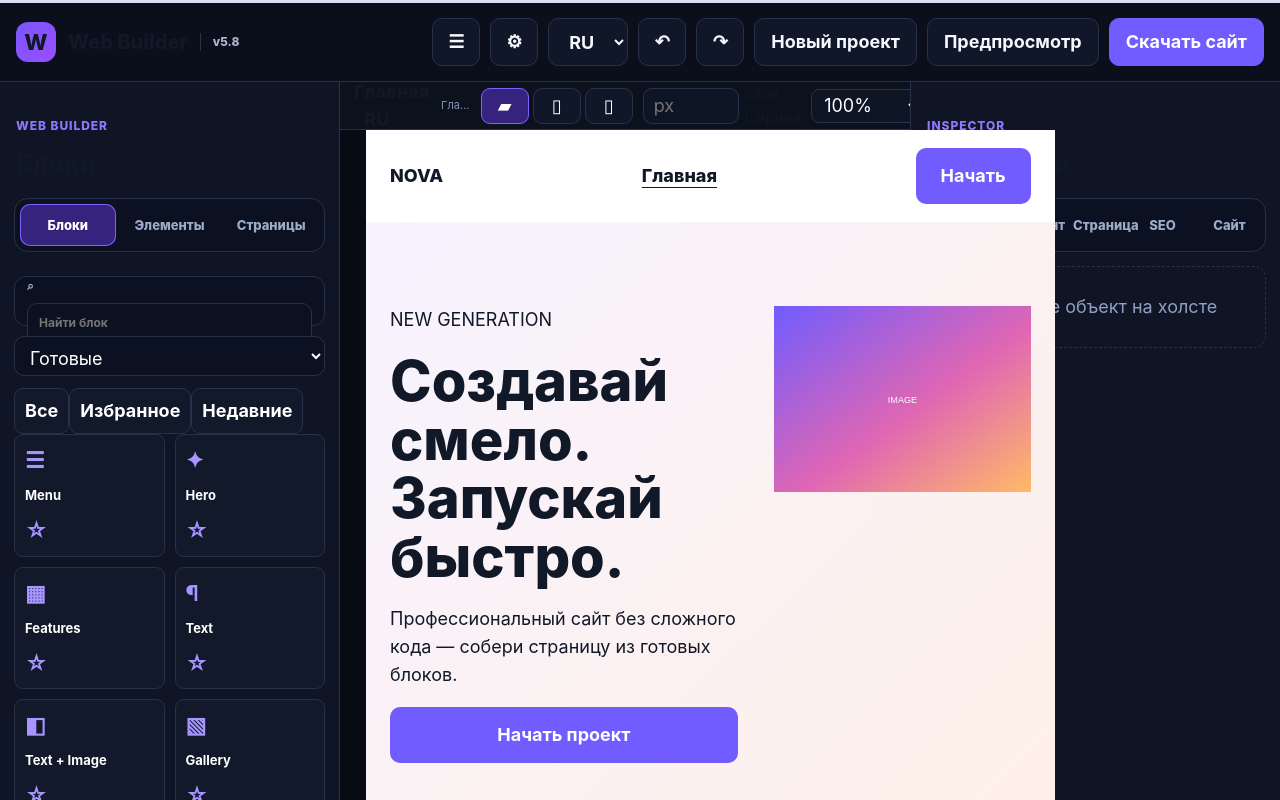
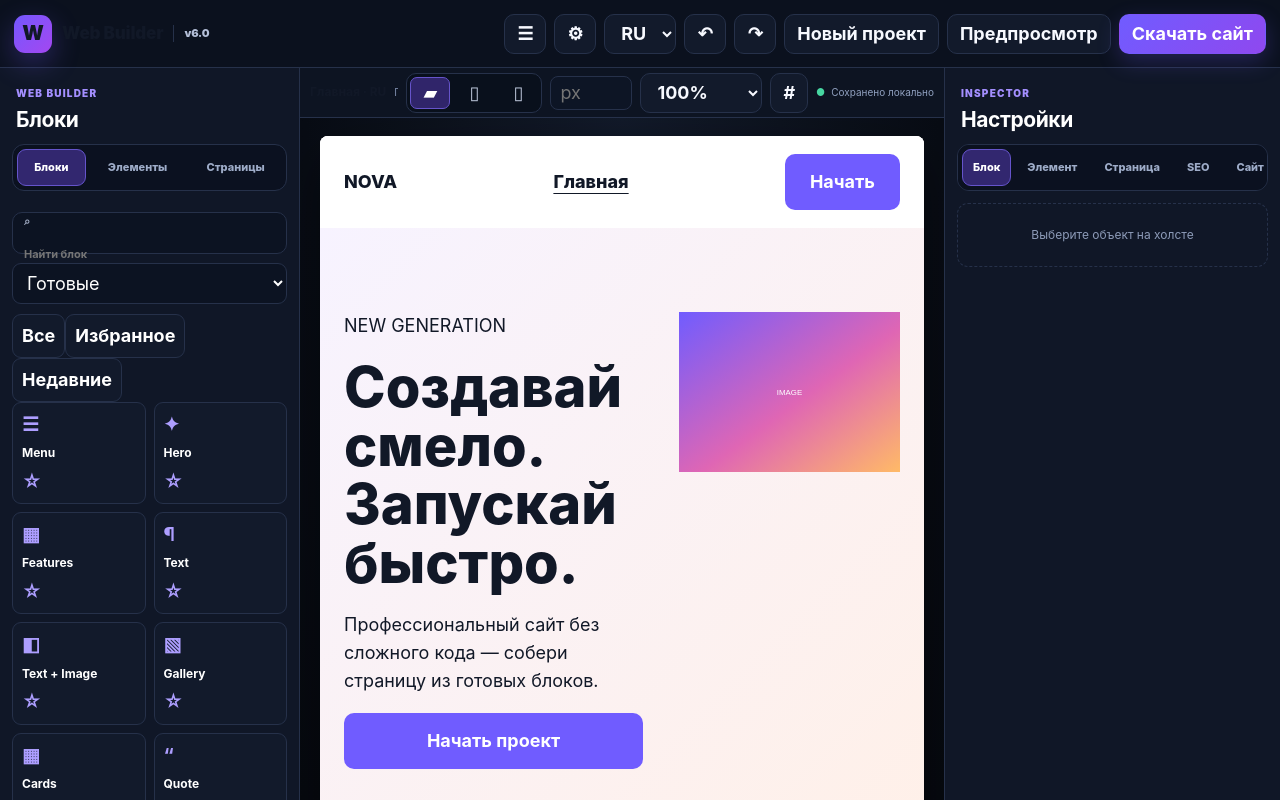
Before and after one commit to alekberqasimov/web-builder, a plain HTML site: page index.html in a window 1280 px wide. Drawn offline with nearby package versions, Linux system fonts and the light colour scheme.

Commit message:
feat: switch Web Builder to clean v6 shell

```diff
--- a/index.html
+++ b/index.html
@@ -2,68 +2,100 @@
 <html lang="ru">
 <head>
   <meta charset="utf-8">
-  <meta name="viewport" content="width=device-width,initial-scale=1,maximum-scale=1">
-  <meta name="theme-color" content="#0b1020">
-  <title>Web Builder v5.8</title>
-  <link rel="stylesheet" href="v5.css?v=5.8">
-  <link rel="stylesheet" href="v5-mobile-fix.css?v=5.8">
+  <meta name="viewport" content="width=device-width,initial-scale=1,maximum-scale=1,viewport-fit=cover">
+  <meta name="theme-color" content="#0b111e">
+  <meta name="color-scheme" content="dark">
+  <title>Web Builder v6</title>
+  <link rel="stylesheet" href="v6.css?v=6.0">
   <script src="https://cdn.jsdelivr.net/npm/jszip@3.10.1/dist/jszip.min.js" defer></script>
-  <script type="module" src="v5-app.mjs?v=5.8"></script>
+  <script type="module" src="v5-app.mjs?v=6.0"></script>
 </head>
 <body>
 <div class="app">
   <header class="topbar">
-    <div class="brand"><span class="brand-mark">W</span><span>Web Builder</span><span class="version">v5.8</span></div>
+    <div class="brand" aria-label="Web Builder">
+      <span class="brand-mark">W</span>
+      <span class="brand-name">Web Builder</span>
+      <span class="version">v6.0</span>
+    </div>
     <div class="top-actions">
-      <button class="icon-btn" id="leftToggle" title="Блоки / элементы" aria-label="Блоки / элементы">☰</button>
-      <button class="icon-btn" id="rightToggle" title="Настройки" aria-label="Настройки">⚙</button>
-      <select id="uiLanguage"><option value="ru">RU</option><option value="az">AZ</option><option value="en">EN</option></select>
-      <button class="icon-btn" id="undoBtn" title="Undo">↶</button><button class="icon-btn" id="redoBtn" title="Redo">↷</button>
-      <button id="newBtn" class="desktop-only">Новый проект</button>
-      <button id="previewBtn">Предпросмотр</button>
-      <button id="downloadBtn" class="primary">Скачать сайт</button>
+      <button class="icon-btn" id="leftToggle" type="button" title="Блоки и элементы" aria-label="Блоки и элементы">☰</button>
+      <button class="icon-btn" id="rightToggle" type="button" title="Настройки" aria-label="Настройки">⚙</button>
+      <select id="uiLanguage" aria-label="Язык интерфейса"><option value="ru">RU</option><option value="az">AZ</option><option value="en">EN</option></select>
+      <button class="icon-btn" id="undoBtn" type="button" title="Отменить" aria-label="Отменить">↶</button>
+      <button class="icon-btn" id="redoBtn" type="button" title="Повторить" aria-label="Повторить">↷</button>
+      <button id="newBtn" type="button" class="desktop-only">Новый проект</button>
+      <button id="previewBtn" type="button">Предпросмотр</button>
+      <button id="downloadBtn" type="button" class="primary">Скачать сайт</button>
     </div>
   </header>
+
   <main class="workspace">
-    <aside class="sidebar left-sidebar">
+    <aside class="sidebar left-sidebar" aria-label="Библиотека">
       <div class="sidebar-head"><span class="eyebrow">Web Builder</span><h2 id="leftTitle">Блоки</h2></div>
-      <div class="tabs"><button id="blocksTab" class="active">Блоки</button><button id="elementsTab">Элементы</button><button id="pagesTab">Страницы</button></div>
+      <div class="tabs" role="tablist">
+        <button id="blocksTab" class="active" type="button">Блоки</button>
+        <button id="elementsTab" type="button">Элементы</button>
+        <button id="pagesTab" type="button">Страницы</button>
+      </div>
       <div class="panel-scroll">
         <section id="blocksPanel">
-          <label class="search"><span>⌕</span><input id="blockSearch" placeholder="Найти блок"></label>
+          <label class="search"><span>⌕</span><input id="blockSearch" placeholder="Найти блок" autocomplete="off"></label>
           <div class="panel-tools"><select id="blockCategory"><option value="ready">Готовые</option><option value="layouts">Контейнеры</option><option value="my">Мои блоки</option></select></div>
           <div class="library-list" id="blockList"></div>
         </section>
         <section id="elementsPanel" class="hidden">
-          <label class="search"><span>⌕</span><input id="elementSearch" placeholder="Найти элемент"></label>
+          <label class="search"><span>⌕</span><input id="elementSearch" placeholder="Найти элемент" autocomplete="off"></label>
           <div class="library-list" id="elementList"></div>
         </section>
         <section id="pagesPanel" class="hidden"><div id="pageList"></div></section>
         <div class="navigator-wrap"><div class="navigator-title"><span>Navigator</span><span>Page tree</span></div><div id="navigatorTree"></div></div>
       </div>
     </aside>
-    <section class="stage">
+
+    <section class="stage" aria-label="Редактор">
       <div class="stage-toolbar">
-        <div class="page-label" id="pageLabel">Page</div><div class="breadcrumb" id="breadcrumb"></div>
-        <div class="device-switch"><button class="active" data-device="desktop">▰</button><button data-device="tablet">▯</button><button data-device="mobile">▯</button></div>
-        <div class="custom-width"><input id="customWidth" type="number" min="280" max="1920" placeholder="px"><small>custom px</small></div><select id="zoomSelect"><option value="fit">Fit</option><option value="0.5">50%</option><option value="0.75">75%</option><option value="1" selected>100%</option><option value="1.25">125%</option></select><button id="guidesBtn" type="button">#</button>
+        <div class="page-label" id="pageLabel">Page</div>
+        <div class="breadcrumb" id="breadcrumb"></div>
+        <div class="device-switch" aria-label="Устройство">
+          <button class="active" data-device="desktop" type="button" title="Desktop">▰</button>
+          <button data-device="tablet" type="button" title="Tablet">▯</button>
+          <button data-device="mobile" type="button" title="Mobile">▯</button>
+        </div>
+        <div class="custom-width"><input id="customWidth" type="number" min="280" max="1920" inputmode="numeric" placeholder="px"><small>custom px</small></div>
+        <select id="zoomSelect" aria-label="Масштаб"><option value="fit">Fit</option><option value="0.5">50%</option><option value="0.75">75%</option><option value="1" selected>100%</option><option value="1.25">125%</option></select>
+        <button id="guidesBtn" type="button" title="Сетка">#</button>
         <div class="save-status" id="saveStatus">Saved locally</div>
       </div>
       <div class="canvas-wrap"><div class="canvas-frame desktop" id="canvasFrame"><div class="canvas" id="canvas"></div></div></div>
     </section>
-    <aside class="sidebar right-sidebar" id="rightSidebar">
+
+    <aside class="sidebar right-sidebar" id="rightSidebar" aria-label="Настройки">
       <div class="sidebar-head"><span class="eyebrow">Inspector</span><h2 id="rightTitle">Настройки</h2></div>
-      <div class="tabs"><button id="blockTab" class="active">Блок</button><button id="elementTab">Элемент</button><button id="pageTab">Страница</button><button id="seoTab">SEO</button><button id="siteTab">Site</button></div>
+      <div class="tabs" role="tablist">
+        <button id="blockTab" class="active" type="button">Блок</button>
+        <button id="elementTab" type="button">Элемент</button>
+        <button id="pageTab" type="button">Страница</button>
+        <button id="seoTab" type="button">SEO</button>
+        <button id="siteTab" type="button">Site</button>
+      </div>
       <div class="panel-scroll">
-        <section id="blockInspector"></section><section id="elementInspector" class="hidden"></section><section id="pageInspector" class="hidden"></section><section id="seoInspector" class="hidden"></section><section id="siteInspector" class="hidden"></section>
+        <section id="blockInspector"></section>
+        <section id="elementInspector" class="hidden"></section>
+        <section id="pageInspector" class="hidden"></section>
+        <section id="seoInspector" class="hidden"></section>
+        <section id="siteInspector" class="hidden"></section>
       </div>
     </aside>
   </main>
 </div>
+
 <dialog id="previewDialog" class="preview-dialog">
-  <div class="preview-bar"><strong>Preview</strong><select id="previewPage"></select><select id="previewDevice"><option value="desktop">Desktop</option><option value="tablet">Tablet</option><option value="mobile">Mobile</option></select><button id="closePreview">Close ×</button></div>
+  <div class="preview-bar"><strong>Preview</strong><select id="previewPage"></select><select id="previewDevice"><option value="desktop">Desktop</option><option value="tablet">Tablet</option><option value="mobile">Mobile</option></select><button id="closePreview" type="button">Close ×</button></div>
   <div class="preview-stage"><iframe id="previewFrame" title="Website preview"></iframe></div>
 </dialog>
-<div class="context-menu hidden" id="contextMenu"><button data-context="duplicate">Duplicate</button><button data-context="copy">Copy</button><button data-context="copy-style">Copy Style</button><button data-context="paste-style">Paste Style</button><button data-context="delete" class="danger">Delete</button></div><div class="toast" id="toast"></div>
+
+<div class="context-menu hidden" id="contextMenu"><button data-context="duplicate">Duplicate</button><button data-context="copy">Copy</button><button data-context="copy-style">Copy Style</button><button data-context="paste-style">Paste Style</button><button data-context="delete" class="danger">Delete</button></div>
+<div class="toast" id="toast"></div>
 </body>
 </html>
```
